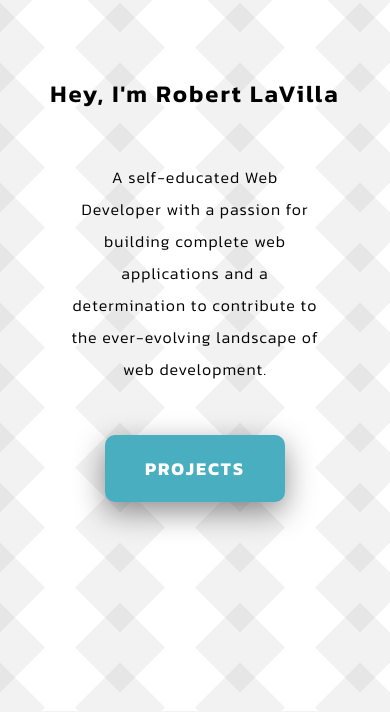
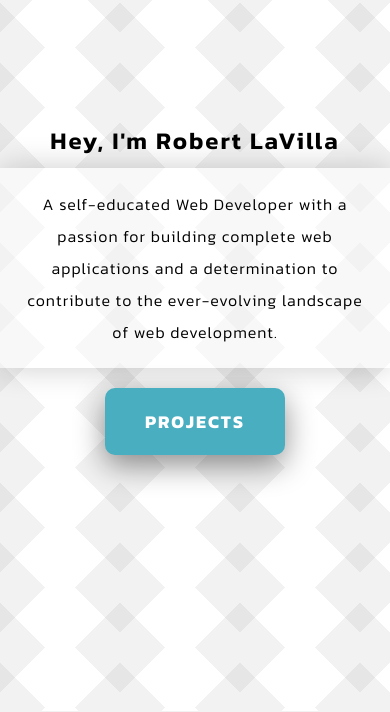
Before and after one commit to RLaVilla/Personal-Website, a website built with webpack: page src/template.html in a window 390 px wide. Shown: the part 133-845 px from the top of the page. Built offline with nearby package versions, Linux system fonts and the light colour scheme; files whose address does not match are found by name; a web font is replaced by a local one.

Commit message:
Added overlay behind short description about myself on the homepage to improve readability.

```diff
--- a/src/style.css
+++ b/src/style.css
@@ -92,16 +92,6 @@ header {
   letter-spacing: 2px;
 }
 
-.overlayContainer p {
-  font-size: 20px;
-  width: 50%;
-  font-weight: 300;
-  text-align: center;
-  line-height: 2;
-  letter-spacing: 1px;
-  padding: 50px;
-}
-
 .overlayContainer button {
   padding: 20px 80px;
   background-color: var(--green);
@@ -175,6 +165,15 @@ header {
   background-color: rgba(0, 0, 0, 0.05);
 }
 
+.aboutDiv p {
+  padding: 40px 0;
+  font-weight: 300;
+  font-size: 18px;
+  letter-spacing: 1px;
+  text-align: justify;
+  line-height: 2;
+}
+
 .aboutDiv {
   grid-row: 2 / 3;
   grid-column: 1 / 2;
@@ -190,13 +189,24 @@ header {
   letter-spacing: 1.5px;
 }
 
-.aboutDiv p {
+.backgroundDiv {
+  display: grid;
+  place-items: center;
+  background-color: rgba(255, 255, 255, 0.5);
+  box-shadow: 0 0 30px rgba(0, 0, 0, 0.2);
+  width: 80%;
   padding: 40px 0;
+  border-radius: 20px;
+  margin: 10px 0 20px 0;
+}
+
+.backgroundDiv p {
   font-weight: 300;
   font-size: 18px;
   letter-spacing: 1px;
-  text-align: justify;
   line-height: 2;
+  width: 60%;
+  text-align: center;
 }
 
 .imgCard,
@@ -534,6 +544,10 @@ img.mity {
     height: 170px;
   }
 
+  .backgroundDiv p {
+    width: 80%;
+  }
+
   .about,
   section.projects {
     padding: 50px;
@@ -553,8 +567,8 @@ img.mity {
     font-size: 16px;
   }
 
-  .overlay p {
-    width: 80%;
+  .backgroundDiv p {
+    font-size: 16px;
   }
 
   .overlay h1 {
@@ -579,6 +593,14 @@ img.mity {
   .aboutDiv p {
     padding: 10px 0 20px 0;
     font-size: 16px;
+  }
+
+  .backgroundDiv p {
+    font-size: 16px;
+  }
+
+  .backgroundDiv {
+    padding: 20px 0;
   }
 
   .aboutMainContainer {
@@ -781,6 +803,11 @@ img.mity {
   .contactLabelDiv h1 {
     font-size: 50px;
   }
+
+  .backgroundDiv {
+    width: 100%;
+    border-radius: 0;
+  }
 }
 
 @media (max-width: 500px) {
@@ -802,8 +829,8 @@ img.mity {
     font-size: 30px;
   }
 
-  .overlay p {
-    font-size: 17px;
+  .backgroundDiv p {
+    font-size: 15px;
     width: 90%;
   }
 
--- a/src/template.html
+++ b/src/template.html
@@ -50,11 +50,13 @@
     <div class="overlay">
       <div class="overlayContainer">
         <h1>Hey, I'm Robert LaVilla</h1>
-        <p>
-          A self-educated Web Developer with a passion for building complete web
-          applications and a determination to contribute to the ever-evolving
-          landscape of web development.
-        </p>
+        <div class="backgroundDiv">
+          <p>
+            A self-educated Web Developer with a passion for building complete
+            web applications and a determination to contribute to the
+            ever-evolving landscape of web development.
+          </p>
+        </div>
         <button id="projectsHomeButton">PROJECTS</button>
         <div class="linkContainer">
           <div class="homeGithub buttonCont">
```
